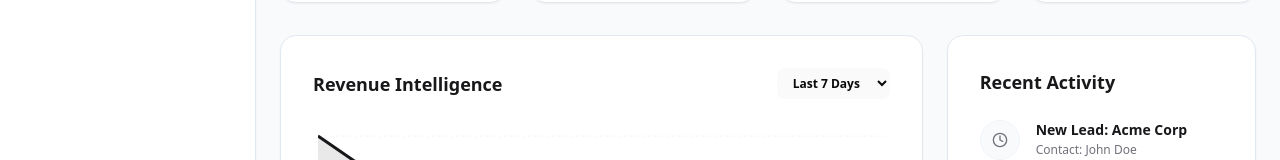
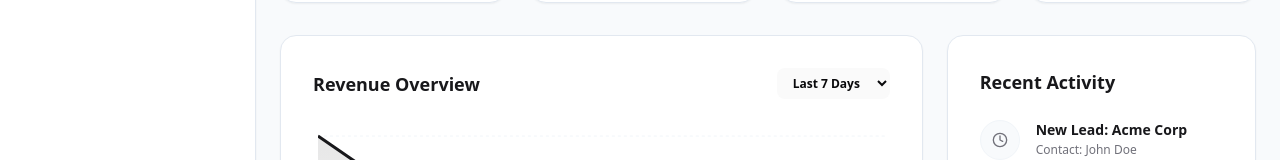
Before and after one commit to bxzex/enterprise-crm, a React (Vite) app: page / in a window 1280 px wide. Shown: the part 333-493 px from the top of the page. Built offline with nearby package versions, Linux system fonts and the light colour scheme.

Commit message:
cleanup: remove symbols and comments

```diff
--- a/src/components/CRM/CRMTable.jsx
+++ b/src/components/CRM/CRMTable.jsx
@@ -128,7 +128,7 @@ const CRMTable = ({ leads, onAdd, onDelete }) => {
                 </div>
             </div>
 
-            {/* Add Lead Modal */}
+
             {showAddModal && (
                 <div className="fixed inset-0 bg-zinc-900/40 backdrop-blur-sm z-50 flex items-center justify-center p-4">
                     <motion.div
--- a/src/components/Dashboard/Dashboard.jsx
+++ b/src/components/Dashboard/Dashboard.jsx
@@ -35,7 +35,7 @@ const StatCard = ({ title, value, icon: Icon, trend, color }) => (
 const Dashboard = ({ leads }) => {
     return (
         <div className="space-y-8 max-w-[1400px] mx-auto">
-            {/* Top Section */}
+
             <div className="flex justify-between items-center">
                 <div>
                     <h1 className="text-2xl font-bold text-zinc-900 dark:text-white">Workspace Overview</h1>
@@ -47,7 +47,7 @@ const Dashboard = ({ leads }) => {
                 </button>
             </div>
 
-            {/* Stats Grid */}
+
             <div className="grid grid-cols-1 md:grid-cols-2 lg:grid-cols-4 gap-6">
                 <StatCard title="Total Revenue" value="$145,200" icon={DollarSign} trend={12.5} color="bg-zinc-900 dark:bg-zinc-800" />
                 <StatCard title="Active Leads" value={leads.length} icon={Users} trend={8.2} color="bg-zinc-900 dark:bg-zinc-800" />
@@ -55,11 +55,11 @@ const Dashboard = ({ leads }) => {
                 <StatCard title="Average Deal" value="$8,400" icon={TrendingUp} trend={4.5} color="bg-zinc-900 dark:bg-zinc-800" />
             </div>
 
-            {/* Charts Section */}
+
             <div className="grid grid-cols-1 lg:grid-cols-3 gap-6">
                 <div className="lg:col-span-2 bg-white dark:bg-zinc-900 p-8 rounded-2xl border border-slate-200 dark:border-zinc-800 shadow-sm">
                     <div className="flex justify-between items-center mb-8">
-                        <h3 className="font-bold text-lg text-zinc-900 dark:text-white">Revenue Intelligence</h3>
+                        <h3 className="font-bold text-lg text-zinc-900 dark:text-white">Revenue Overview</h3>
                         <select className="bg-zinc-50 dark:bg-zinc-800 border-none text-xs font-bold px-3 py-1.5 rounded-lg outline-none">
                             <option>Last 7 Days</option>
                             <option>Last Month</option>
```
Also changed, not shown: 1 other file (tests, documents, lock files or other folders).
